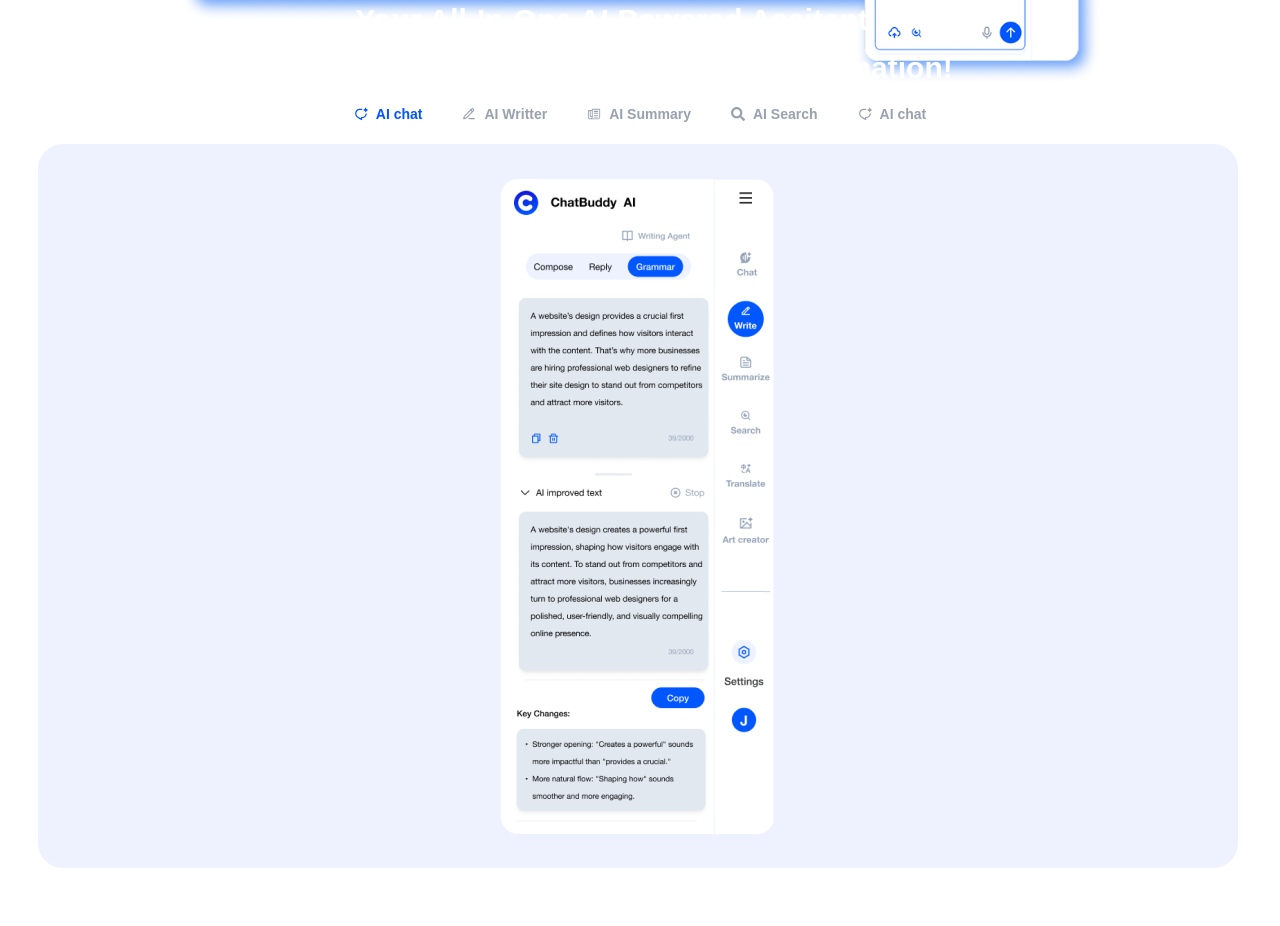
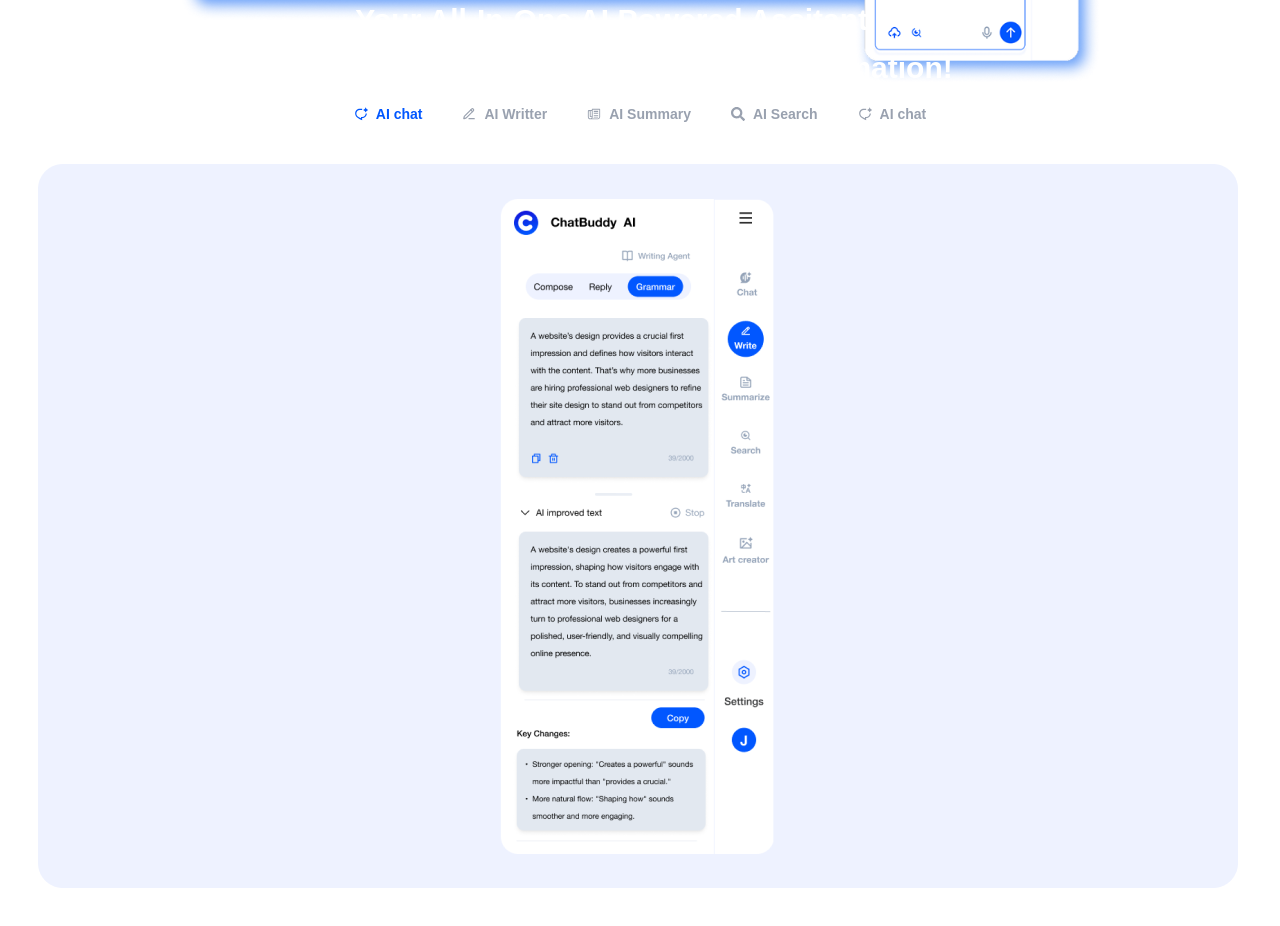
Before and after one commit to Donald2023-source/Readify, a Next.js app: page / in a window 1280 px wide. Shown: the part 1040-1966 px from the top of the page. Built offline with nearby package versions, Linux system fonts and the light colour scheme.

Commit message:
features

```diff
--- a/app/page.tsx
+++ b/app/page.tsx
@@ -1,3 +1,4 @@
+"use client";
 import React from "react";
 import Navbar from "./Components/Navbar";
 import Hero from "./Components/Hero";
@@ -7,6 +8,7 @@
 import { FaSearch } from "react-icons/fa";
 import Image from "next/image";
 import frame from "@/public/Frame 105.png";
+import { motion } from "framer-motion";
 const page = () => {
   return (
     <div>
@@ -17,7 +19,13 @@
         </div>
 
         {/* features */}
-        <div className="mt-38 py-5">
+        <motion.div
+          initial={{ opacity: 0 }}
+          whileInView={{ opacity: 1 }}
+          transition={{ duration: 1.4 }}
+          id="features"
+          className="mt-38 py-5"
+        >
           <div>
             <h2 className="text-3xl font-bold w-[55%] leading-12 flex mx-auto text-center mb-3">
               Your All-In-One AI Powered Assitant For Instant Support,
@@ -46,8 +54,8 @@
               </span>
             </div>
           </div>
-          <Image className="py-5" src={frame} alt="frame" />
-        </div>
+          <Image className="my-10" src={frame} alt="frame" />
+        </motion.div>
       </div>
     </div>
   );
```
